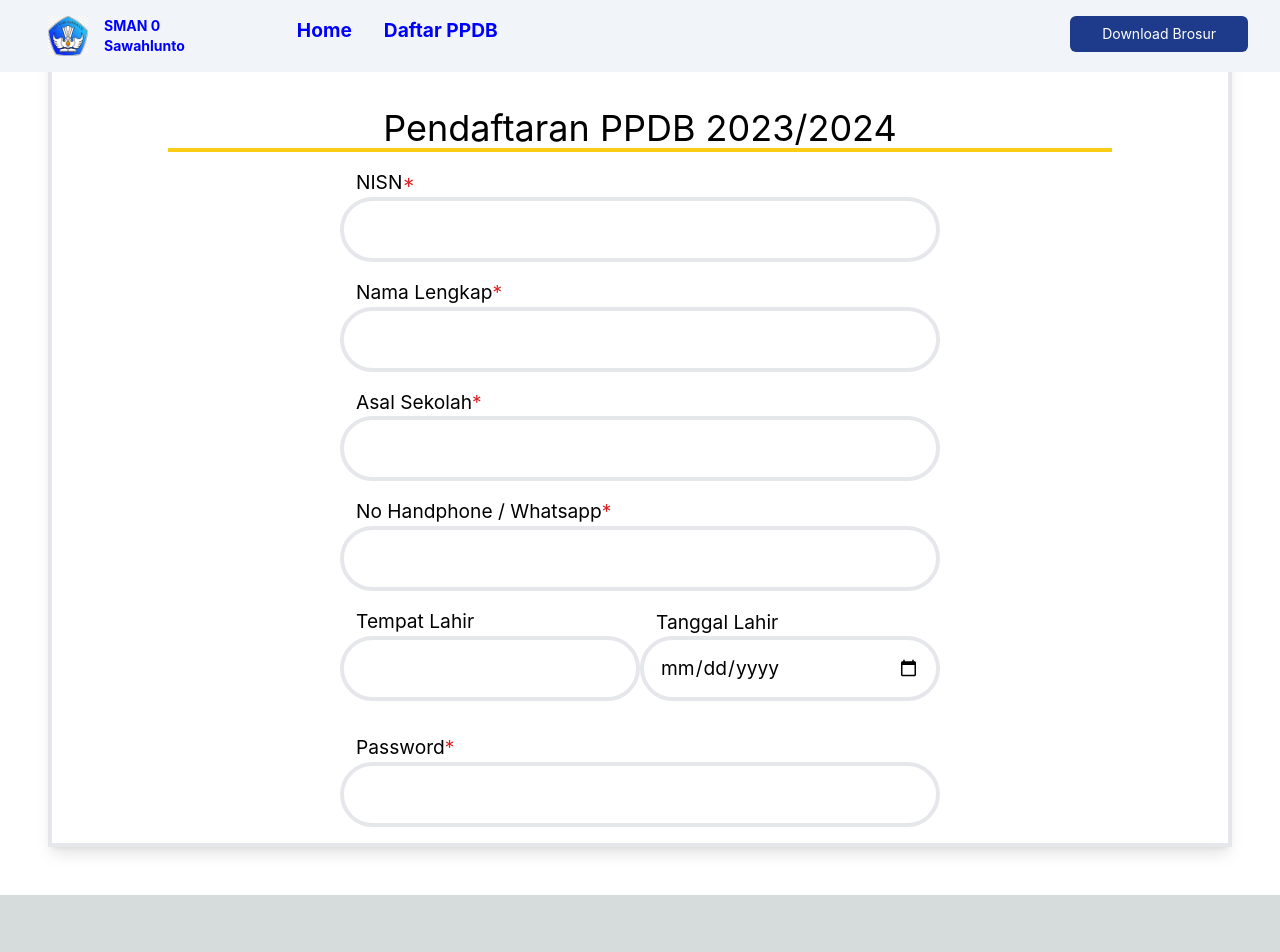
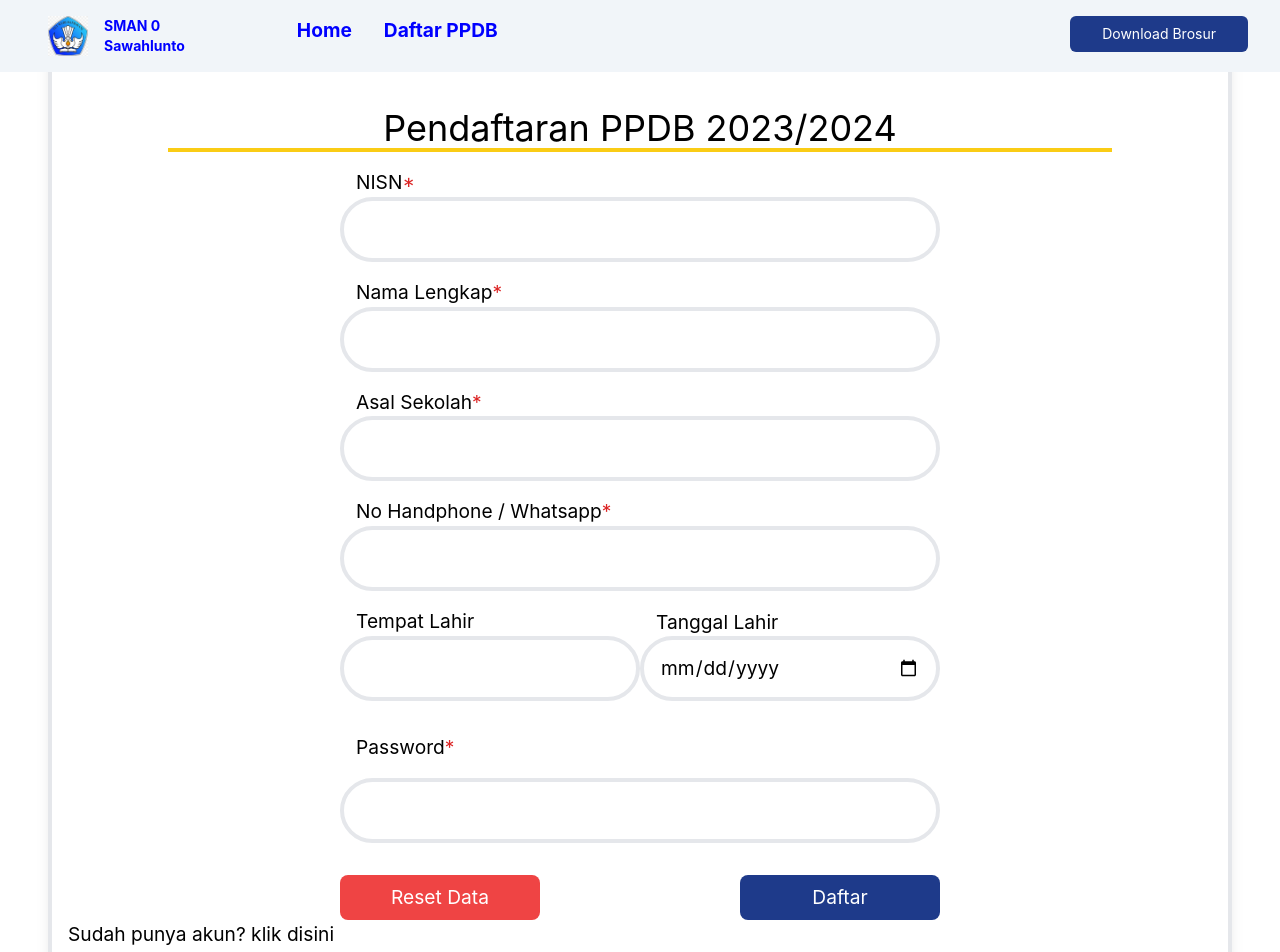
Before and after one commit to harymunli/PPDB-Website-Example, a Next.js app: page /daftar in a window 1280 px wide. Shown: the top 952 px of the page. Before the commit the page ends 895 px from the top, so only its background shows below. Built offline with nearby package versions, Linux system fonts and the light colour scheme.

Commit message:
almost finish daftar page"

```diff
--- a/components/Mustinput.js
+++ b/components/Mustinput.js
@@ -20,7 +20,7 @@ export default class Mustinput extends React.Component {
             return (
                 <div className="flex-row justify-center mx-auto flex-start">
                     <label for={this.props.label} className="block ml-4">{this.props.label}<span className="text-red-600 round-end-3 h-[30px]">*</span></label>
-                    <input id={this.props.label} type="password" className="rounded-full border-4 w-[600px] h-[65px] px-4"></input>
+                    <input id={this.props.label} type="password" className="rounded-full border-4 w-[600px] h-[65px] px-4 my-4"></input>
                 </div>
             )
         }
--- a/pages/daftar.js
+++ b/pages/daftar.js
@@ -23,6 +23,11 @@ export default function Daftar(){
                             <Optionalinput label="Tanggal Lahir" />
                         </div>
                         <Mustinput label="Password" />
+                        <div className='flex space-x-[200px] justify-center w-[600px] mx-auto mb-4'>
+                            <button className=" text-white bg-red-500 hover:bg-red-300 p-2 rounded-lg w-[200px]">Reset Data</button>
+                            <button type="submit" className=" text-white bg-blue-900 hover:bg-blue-700 p-2 mx-8 rounded-lg w-[200px]">Daftar </button>
+                        </div>
+                        Sudah punya akun? klik disini
                     </div>
                 </form>
             </main>
```
Also changed, not shown: pages/login.js (added).
